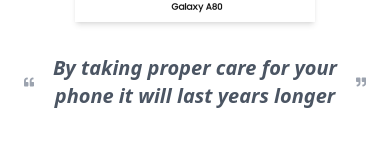
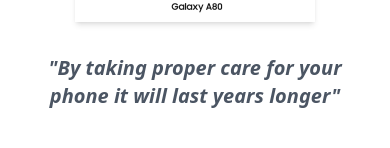
Before and after one commit to pujanjoci/blog-site, a React (Vite) app: page /blog-site/blog/101 in a window 390 px wide. Shown: the part 373-521 px from the top of the page. Built offline with nearby package versions, Linux system fonts and the light colour scheme.

Commit message:
Add mobile view

```diff
--- a/src/pages/Blog.jsx
+++ b/src/pages/Blog.jsx
@@ -76,11 +76,19 @@
           alt={blogPost.title}
         />
         {blogPost['sub-title'] && (
-          <p className="mt-8 text-gray-600 text-xl font-semibold italic flex justify-center items-center">
+          <div>
+          {/* Desktop version with quotes */}
+          <p className="hidden md:flex mt-8 text-gray-600 text-xl font-semibold italic justify-center items-center">
             <FaQuoteLeft className="text-gray-400" />
             <span className="mx-4">{blogPost['sub-title']}</span>
             <FaQuoteRight className="text-gray-400" />
           </p>
+
+          {/* Mobile version with quotes at the start and end */}
+          <p className="flex md:hidden mt-8 text-gray-600 text-xl font-semibold italic justify-center items-center">
+            "{blogPost['sub-title']}"
+          </p>
+        </div>
         )}
       </div>
 
```
